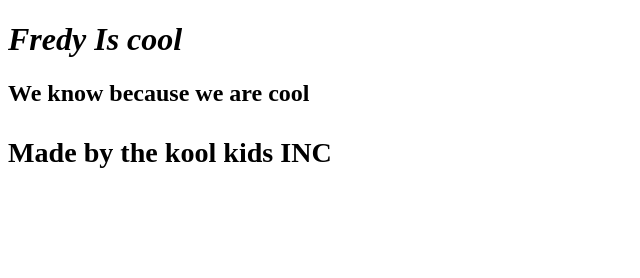
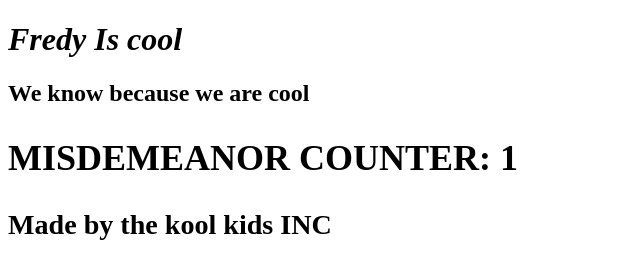
Before and after one commit to Fredyiscool/Fredyiscool.github.io, a plain HTML site: page index.html in a window 1280 px wide. Shown: the whole page, without its empty margins (0-640 px from the left). Drawn offline with Linux system fonts and the light colour scheme.

Commit message:
Update index.html

```diff
--- a/index.html
+++ b/index.html
@@ -6,6 +6,7 @@
   <body>
       <h1><i>Fredy Is cool</i></h1>
     <h2><b>We know because we are cool<b><h2>
+    <h2>MISDEMEANOR COUNTER: 1</h2>
       <h3>Made by the kool kids INC<h3>
   </body>
 </html>
```
